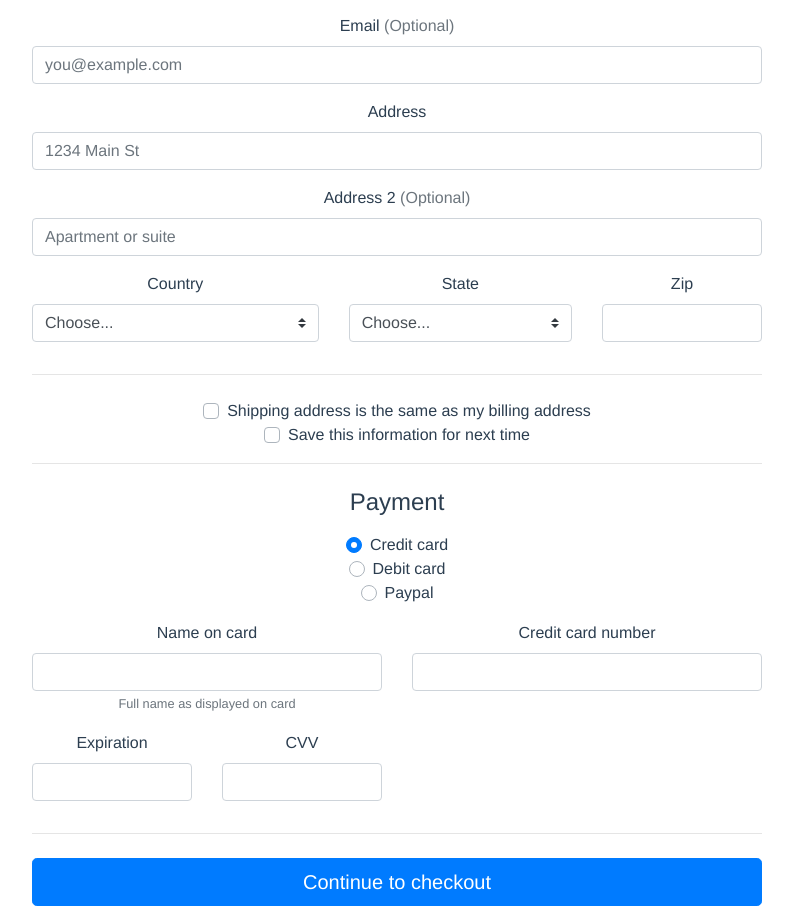
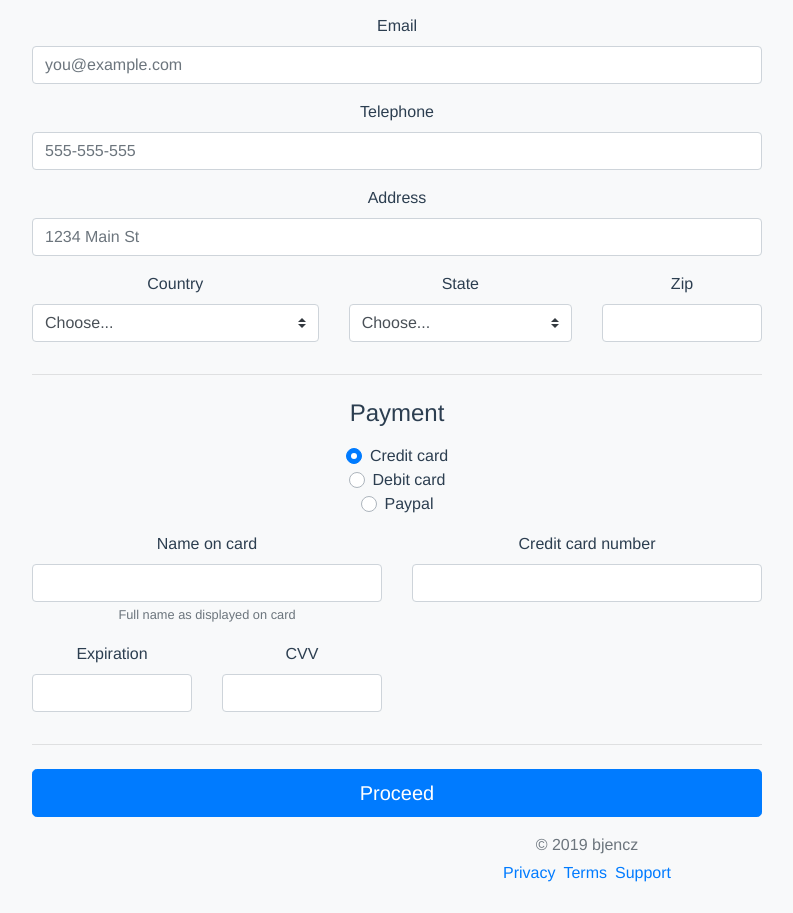
Before and after one commit to Jenczu11/AJI_TUL_2019_Task4, a Vue app in the folder shop/: page /checkout in a window 1280 px wide. Shown: the part 319-1232 px from the top of the page, without its empty margins (53-846 px from the left). Built offline with nearby package versions, Linux system fonts and the light colour scheme.

Commit message:
Checkout when proper sends data to server

```diff
--- a/shop/src/App.vue
+++ b/shop/src/App.vue
@@ -1,6 +1,6 @@
 <template>
  <div id="app">
-<nav class="navbar navbar-expand-lg navbar-light bg-light">
+<nav class="navbar navbar-expand-md navbar-dark bg-dark">
  <a class="navbar-brand"> <router-link to="/">Shop</router-link></a>
 
   <button class="navbar-toggler" type="button" data-toggle="collapse" data-target="#navbarText" aria-controls="navbarText" aria-expanded="false" aria-label="Toggle navigation">
@@ -22,7 +22,7 @@
   </div>
 </nav>
   <router-view></router-view>
-    <footer class="my-5 pt-5 text-muted text-center text-small">
+    <footer class="footer mt-auto py-3 text-muted text-center text-small">
         <p class="mb-1">&copy; 2019 bjencz</p>
         <ul class="list-inline">
           <li class="list-inline-item"><a href="#">Privacy</a></li>
@@ -68,6 +68,7 @@ export default {
   text-align: center;
   color: #2c3e50;
   margin-top: 0px;
+  background-color: #f8f9fa!important;
 
 }
 nav {
--- a/shop/src/components/Checkout.vue
+++ b/shop/src/components/Checkout.vue
@@ -1,24 +1,20 @@
 <template>
   <div class="container">
     <div class="row">
-        <CheckoutSidebar/>
+      <CheckoutSidebar />
       <div class="col-md-8 order-md-1">
         <h4 class="mb-3">Billing address</h4>
         <form class="needs-validation" novalidate>
           <div class="row">
             <div class="col-md-6 mb-3">
               <label for="firstName">First name</label>
-                <input type="text" class="form-control" id="firstName" placeholder="" value="" required>
-                <div class="invalid-feedback">
-                  Valid first name is required.
-                </div>
+              <input type="text" class="form-control" v-model="firstName" placeholder value required />
+              <div class="invalid-feedback">Valid first name is required.</div>
             </div>
             <div class="col-md-6 mb-3">
               <label for="lastName">Last name</label>
-                <input type="text" class="form-control" id="lastName" placeholder="" value="" required>
-                <div class="invalid-feedback">
-                  Valid last name is required.
-                </div>
+              <input type="text" class="form-control" v-model="lastName" placeholder value required />
+              <div class="invalid-feedback">Valid last name is required.</div>
             </div>
           </div>
 
@@ -28,96 +24,129 @@
               <div class="input-group-prepend">
                 <span class="input-group-text">@</span>
               </div>
-                <input type="text" class="form-control" id="username" placeholder="Username" required>
-                <div class="invalid-feedback" style="width: 100%;">
-                  Your username is required.
-                </div>
+              <input type="text" class="form-control" v-model="userName" placeholder="Username" required />
+              <div class="invalid-feedback" style="width: 100%;">Your username is required.</div>
             </div>
           </div>
 
           <div class="mb-3">
-              <label for="email">Email <span class="text-muted">(Optional)</span></label>
-              <input type="email" class="form-control" id="email" placeholder="you@example.com">
-              <div class="invalid-feedback">
-                Please enter a valid email address for shipping updates.
+            <label for="email">
+              Email
+            </label>
+            <input type="email" class="form-control" v-model="email" placeholder="you@example.com" />
+            <div class="invalid-feedback">Please enter a valid email address for shipping updates.</div>
           </div>
+           <div class="mb-3">
+            <label for="tel-input">
+              Telephone
+            </label>
+            <input type="tel" class="form-control" v-model="telephone" placeholder="555-555-555" />
+          </div>
+          <div class="mb-3">
+            <label for="address">Address</label>
+            <input
+              type="text"
+              class="form-control"
+              v-model="address"
+              placeholder="1234 Main St"
+              required
+            />
+            <div class="invalid-feedback">Please enter your shipping address.</div>
           </div>
 
-            <div class="mb-3">
-              <label for="address">Address</label>
-              <input type="text" class="form-control" id="address" placeholder="1234 Main St" required>
-              <div class="invalid-feedback">
-                Please enter your shipping address.
-              </div>
-            </div>
 
-            <div class="mb-3">
-              <label for="address2">Address 2 <span class="text-muted">(Optional)</span></label>
-              <input type="text" class="form-control" id="address2" placeholder="Apartment or suite">
-            </div>
 
           <div class="row">
             <div class="col-md-5 mb-3">
               <label for="country">Country</label>
-                <select class="custom-select d-block w-100" id="country" required>
-                  <option value="">Choose...</option>
+              <select class="custom-select d-block w-100" v-model="country" required>
+                <option value>Choose...</option>
                 <option>United States</option>
               </select>
-                <div class="invalid-feedback">
-                  Please select a valid country.
-                </div>
+              <div class="invalid-feedback">Please select a valid country.</div>
             </div>
             <div class="col-md-4 mb-3">
               <label for="state">State</label>
-                <select class="custom-select d-block w-100" id="state" required>
-                  <option value="">Choose...</option>
+              <select class="custom-select d-block w-100" v-model="state" required>
+                <option value>Choose...</option>
                 <option>California</option>
               </select>
-                <div class="invalid-feedback">
-                  Please provide a valid state.
-                </div>
+              <div class="invalid-feedback">Please provide a valid state.</div>
             </div>
             <div class="col-md-3 mb-3">
               <label for="zip">Zip</label>
-                <input type="text" class="form-control" id="zip" placeholder="" required>
-                <div class="invalid-feedback">
-                  Zip code required.
+              <input type="text" class="form-control" v-model="zip" placeholder required />
+              <div class="invalid-feedback">Zip code required.</div>
             </div>
           </div>
-            </div>
-            <hr class="mb-4">
-            <div class="custom-control custom-checkbox">
-              <input type="checkbox" class="custom-control-input" id="same-address">
-              <label class="custom-control-label" for="same-address">Shipping address is the same as my billing address</label>
-            </div>
-            <div class="custom-control custom-checkbox">
-              <input type="checkbox" class="custom-control-input" id="save-info">
-              <label class="custom-control-label" for="save-info">Save this information for next time</label>
-            </div>
-            <hr class="mb-4">
-             <CheckoutPayment/>
+          <hr class="mb-4" />
+          <CheckoutPayment />
 
-
-            <hr class="mb-4">
-            <button class="btn btn-primary btn-lg btn-block" type="submit">Continue to checkout</button>
+          <hr class="mb-4" />
         </form>
+          <button class="btn btn-primary btn-lg btn-block" v-on:click="send()">Proceed</button>
       </div>
     </div>
-
-
   </div>
 </template>
 
 <script>
-import CheckoutSidebar from "@/components/CheckoutSidebar"
-import CheckoutPayment from "@/components/CheckoutPayment"
+import CheckoutSidebar from "@/components/CheckoutSidebar";
+import CheckoutPayment from "@/components/CheckoutPayment";
+import axios from 'axios'
+import { mapState, mapActions,mapGetters,mapMutations } from 'vuex'
 export default {
-     name: 'Checkout',
-   components: {CheckoutSidebar,CheckoutPayment},
+  name: "Checkout",
+  components: { CheckoutSidebar, CheckoutPayment },
+  data() {
+    return {
+      firstName: '',
+      lastName: '',
+      userName: '',
+      email: '',
+      telephone: '',
+      address: '',
+      country: '',
+      state: '',
+      zip: ''
+    }
+  },
+  methods: {
+   ...mapGetters('cart',{
+     returnItems: 'returnItems',
+     getTotalPrice: 'getTotalPrice',
+   }),
+    send() {
+      var currentDateWithFormat = new Date().toJSON().slice(0,10).replace(/-/g,'-');
+            // console.log(currentDateWithFormat);
+      let products = this.returnItems()
+      console.log(products)
+      let zamowione_produkty = products.map((p) => {
+        return {
+          id_produktu: p.product.id,
+          ilosc: p.quantity
+        }
+      })
 
+      let datatosend = {
+        data_zatwierdzenia: currentDateWithFormat,
+        stan_zamowienia: 1,
+        nazwa_uzytkownika: this.userName,
+        email: this.email,
+        numer_telefonu: this.telephone,
+        zamowione_produkty: zamowione_produkty
+      };
+      axios.post('http://localhost:8081/orders', datatosend)
+  .then(function (response) {
+    console.log(response);
+  })
+  .catch(function (error) {
+    console.log(error.response.data);
+  });
     }
+  }
+};
 </script>
 
 <style>
-
 </style>
--- a/shop/src/components/CheckoutSidebar.vue
+++ b/shop/src/components/CheckoutSidebar.vue
@@ -46,7 +46,7 @@ export default {
   },
   computed: {
     filtered() {
-      console.log(this.returnItems());
+      // console.log(this.returnItems());
       return this.returnItems();
     },
     totalPrice() {
```
Lines whose indentation alone changed are shown as unchanged.
